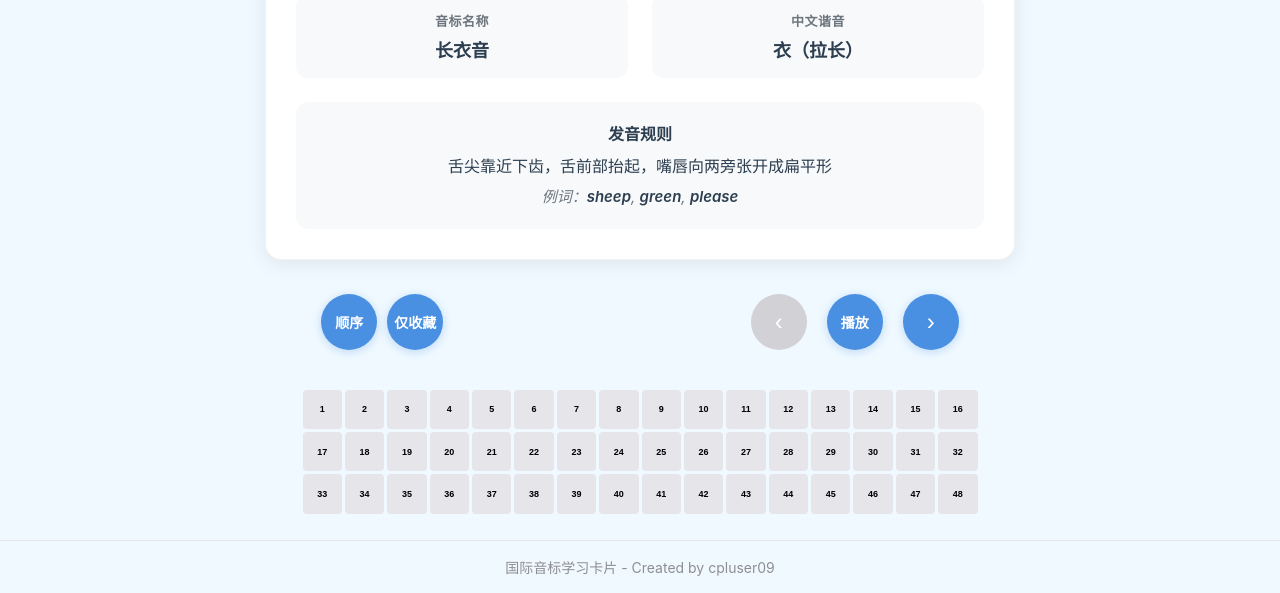
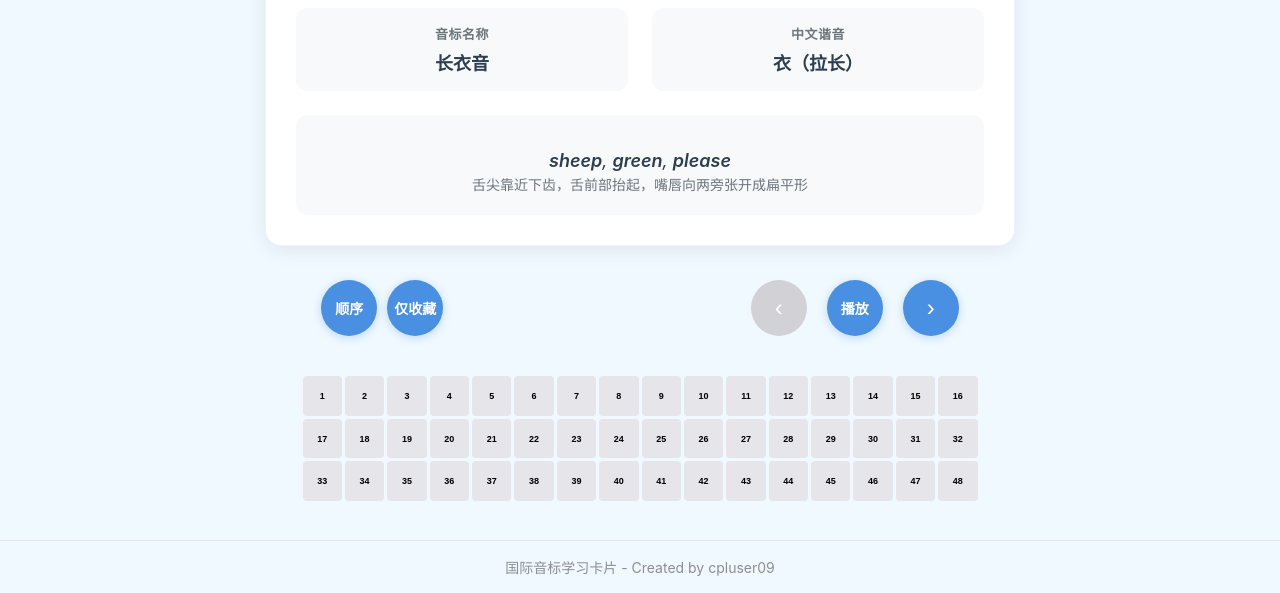
Before and after one commit to cpluser09/ipa-cards-web, a website: page index.html in a window 1280 px wide. Shown: the part 207-800 px from the top of the page. Drawn offline with Linux system fonts and the light colour scheme.

Commit message:
调整发音规则和例词显示样式，优化字体大小和颜色

```diff
--- a/app.js
+++ b/app.js
@@ -99,7 +99,7 @@ function renderCard(index) {
   phoneticName.textContent = card.name;
   phoneticPinyin.textContent = card.pinyin;
   pronunciationRule.textContent = card.pronunciation;
-  exampleWords.textContent = `例词：`;
+  exampleWords.textContent = ``;
   const examples = card.examples.split(', ');
   examples.forEach((word, i) => {
     const strong = document.createElement('strong');
--- a/index.html
+++ b/index.html
@@ -117,7 +117,7 @@
             background-color: #f8f9fa; /* 浅灰色背景，护眼 */
             padding: 20px;
             border-radius: 12px;
-            font-size: 16px;
+            font-size: 14px;
             color: #2c3e50; /* 深灰色文字，护眼 */
             line-height: 1.5;
         }
@@ -128,11 +128,16 @@
             color: #2c3e50; /* 深灰色文字，护眼 */
         }
 
+        .pronunciation-rule {
+            font-size: 14px;
+            color: #6c757d;
+        }
+
         .examples {
-            margin-top: 8px;
+            margin-top: 12px;
             font-style: italic;
-            color: #6c757d; /* 柔和灰色，护眼 */
-            font-size: 15px;
+            color: #2c3e50;
+            font-size: 18px;
         }
 
         .examples strong {
@@ -368,9 +373,8 @@
                 </div>
             </div>
             <div class="pronunciation-section">
-                <div class="pronunciation-title">发音规则</div>
-                <div id="pronunciationRule">舌尖靠近下齿，舌前部抬起，嘴唇向两旁张开成扁平形</div>
-                <div class="examples" id="exampleWords">例词：<strong>sheep</strong>, <strong>green</strong>, <strong>please</strong></div>
+                <div class="examples" id="exampleWords"><strong>sheep</strong>, <strong>green</strong>, <strong>please</strong></div>
+                <div class="pronunciation-rule" id="pronunciationRule">舌尖靠近下齿，舌前部抬起，嘴唇向两旁张开成扁平形</div>
             </div>
         </div>
         <div class="combined-controls">
```
